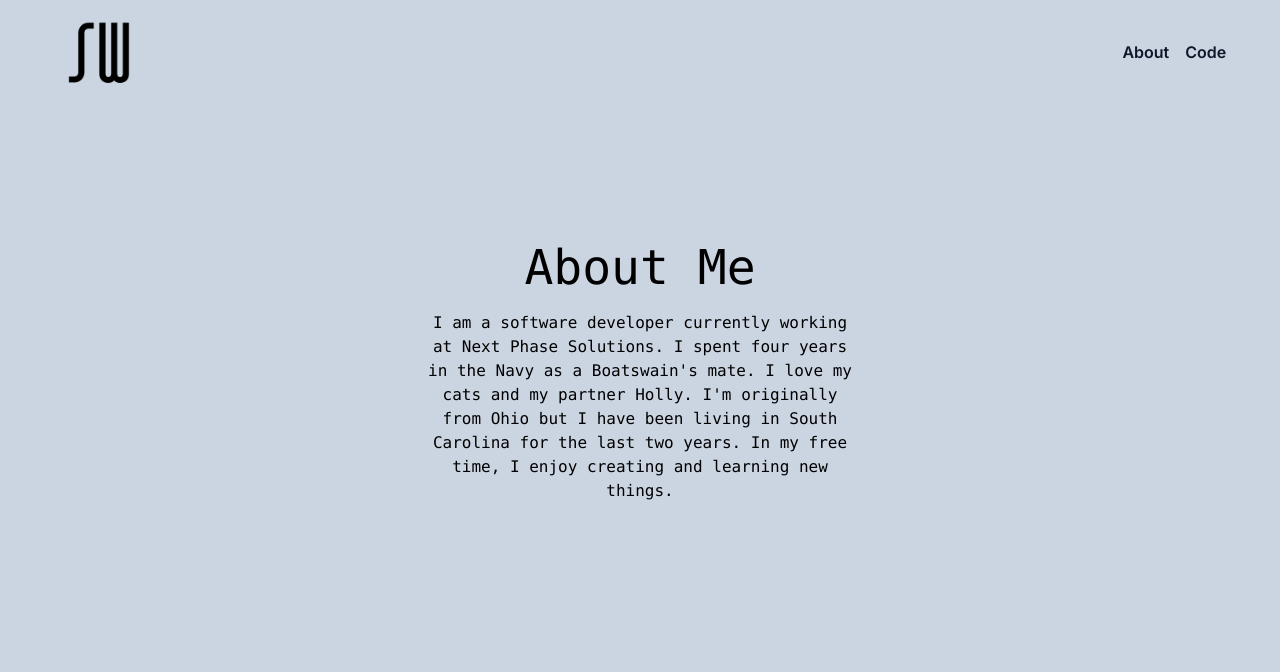
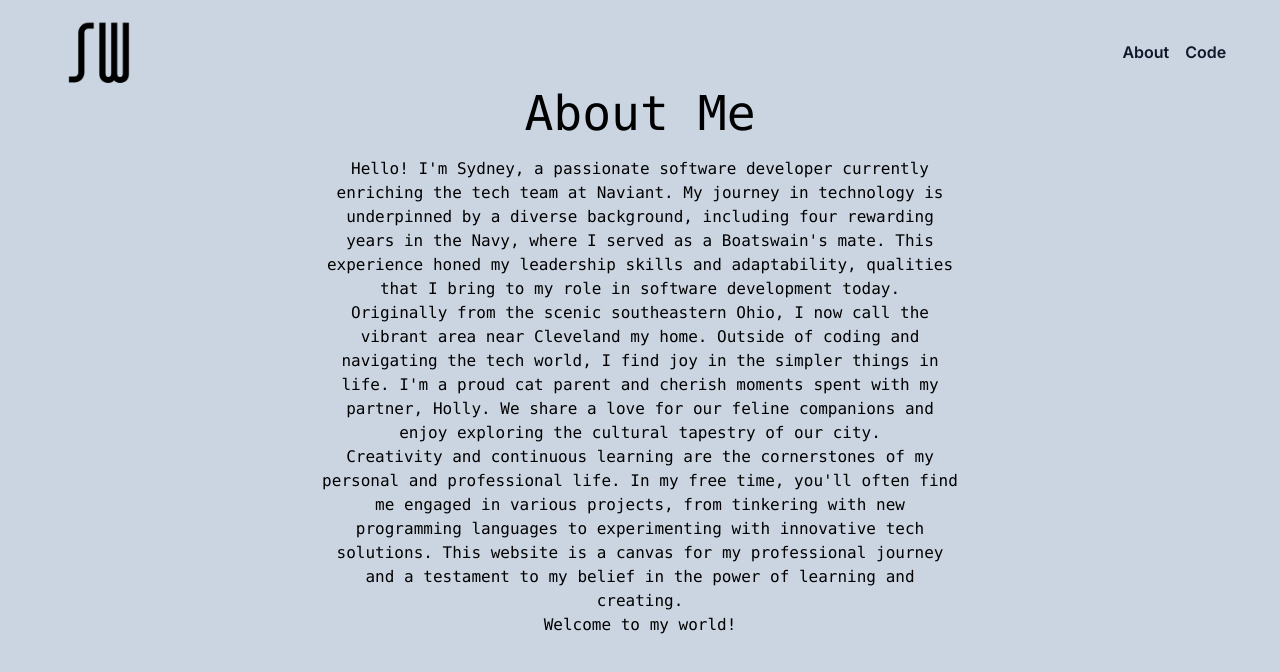
Before and after one commit to swells138/sydneyawells, a Next.js app: page /about in a window 1280 px wide. Shown: the top 672 px of the page. Built offline with nearby package versions, Linux system fonts and the light colour scheme.

Commit message:
updated the about page and job title

```diff
--- a/src/app/about/page.js
+++ b/src/app/about/page.js
@@ -10,13 +10,24 @@ export default function About() {
             <Navbar></Navbar>
             <div className='sm:flex flex-col justify-center items-center h-96 mt-12 pt-10'>
                 <h1 className="text-center text-5xl sm:text-5xl font-mono">About Me</h1>
-                <div className="text-center sm:w-1/3 pt-5">
-                    <p className='font-mono'>
-                        I am a software developer currently working at Next Phase Solutions.
-                        I spent four years in the Navy as a Boatswain's mate.
-                        I love my cats and my partner Holly. I'm originally from Ohio
-                        but I have been living in South Carolina for the last two years.
-                        In my free time, I enjoy creating and learning new things.
+                <div className="text-center sm:w-1/2 pt-5">
+                    <p className='font-mono pb-5'>
+                        Hello! I'm Sydney, a passionate software developer currently enriching the tech team at Naviant.
+                        My journey in technology is underpinned by a diverse background, including four rewarding years in the Navy,
+                        where I served as a Boatswain's mate. This experience honed my leadership skills and adaptability,
+                        qualities that I bring to my role in software development today.
+                        <br></br>
+                        Originally from the scenic southeastern Ohio, I now call the vibrant area near Cleveland my home.
+                        Outside of coding and navigating the tech world, I find joy in the simpler things in life.
+                        I'm a proud cat parent and cherish moments spent with my partner, Holly.
+                        We share a love for our feline companions and enjoy exploring the cultural tapestry of our city.
+                        <br></br>
+                        Creativity and continuous learning are the cornerstones of my personal and professional life.
+                        In my free time, you'll often find me engaged in various projects, from tinkering with new programming
+                        languages to experimenting with innovative tech solutions. This website is a canvas for my professional
+                        journey and a testament to my belief in the power of learning and creating.
+                        <br></br>
+                        Welcome to my world!
                     </p>
                 </div>
             </div>
--- a/src/app/page.js
+++ b/src/app/page.js
@@ -18,7 +18,7 @@ export default function Home() {
             <p className='font-semibold leading-loose text-3xl'>Full Stack Web Developer</p>
           </div>
           <div className="row-span-2 col-span-2">
-            <p className='font-medium text-2xl'>Technical Solutions Consultant</p>
+            <p className='font-medium text-2xl'>Customer Success Specialist</p>
           </div>
         </div>
         {/* <div className='w-3/4'>
```
